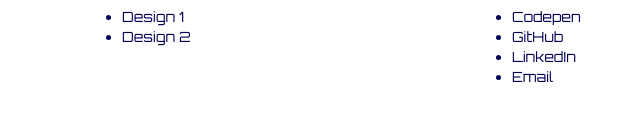
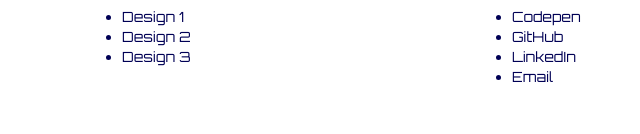
Before and after one commit to tvang1101/tvang1101.github.io, a plain HTML site: page index.html in a window 1280 px wide. Shown: the part 711-845 px from the top of the page, 378-1018 px from the left. Drawn offline with nearby package versions, Linux system fonts and the light colour scheme.

Commit message:
added design 3 on main

```diff
--- a/index.html
+++ b/index.html
@@ -48,6 +48,7 @@
             <ul>
               <li><a href="designs/design1/index.html">Design 1</a></li>
               <li><a href="designs/design2/index.html">Design 2</a></li>
+              <li><a href="designs/design3/index.html">Design 3</a></li>
             </ul>
           </div>
           <div class="col-sm-4 col-xs-12 pull-left">
```
